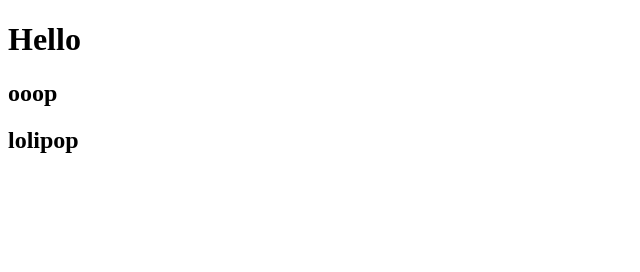
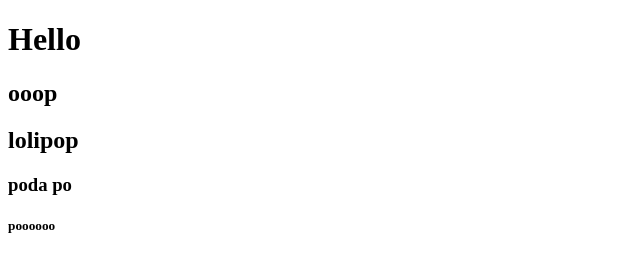
Before and after one commit to bbinoj/fastgo, a plain HTML site: page index.html in a window 1280 px wide. Shown: the whole page, without its empty margins (0-640 px from the left). Drawn offline with Linux system fonts and the light colour scheme.

Commit message:
1st branch

```diff
--- a/index.html
+++ b/index.html
@@ -10,6 +10,8 @@
     <h1>Hello</h1>
     <h2>ooop</h2>
     <h2>lolipop</h2>
+    <h3>poda po</h3>
+    <h5>poooooo</h5>
 
 
 </body>
```
